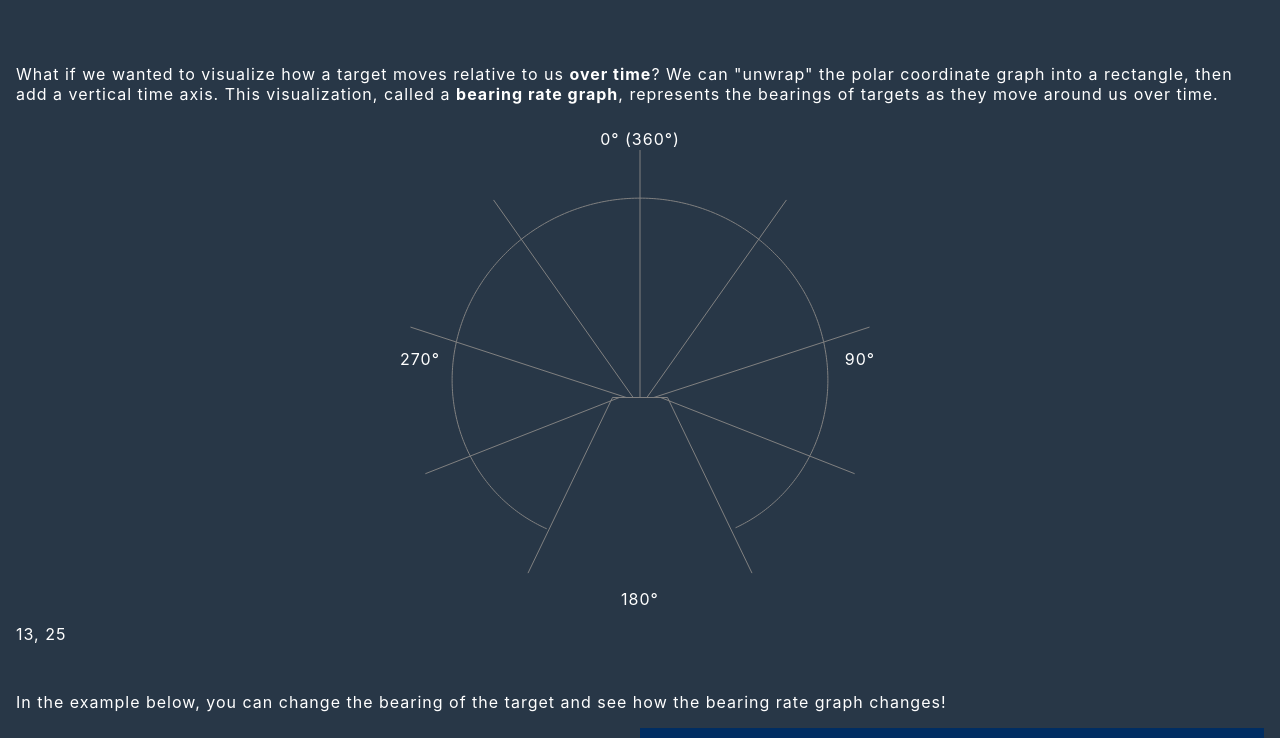
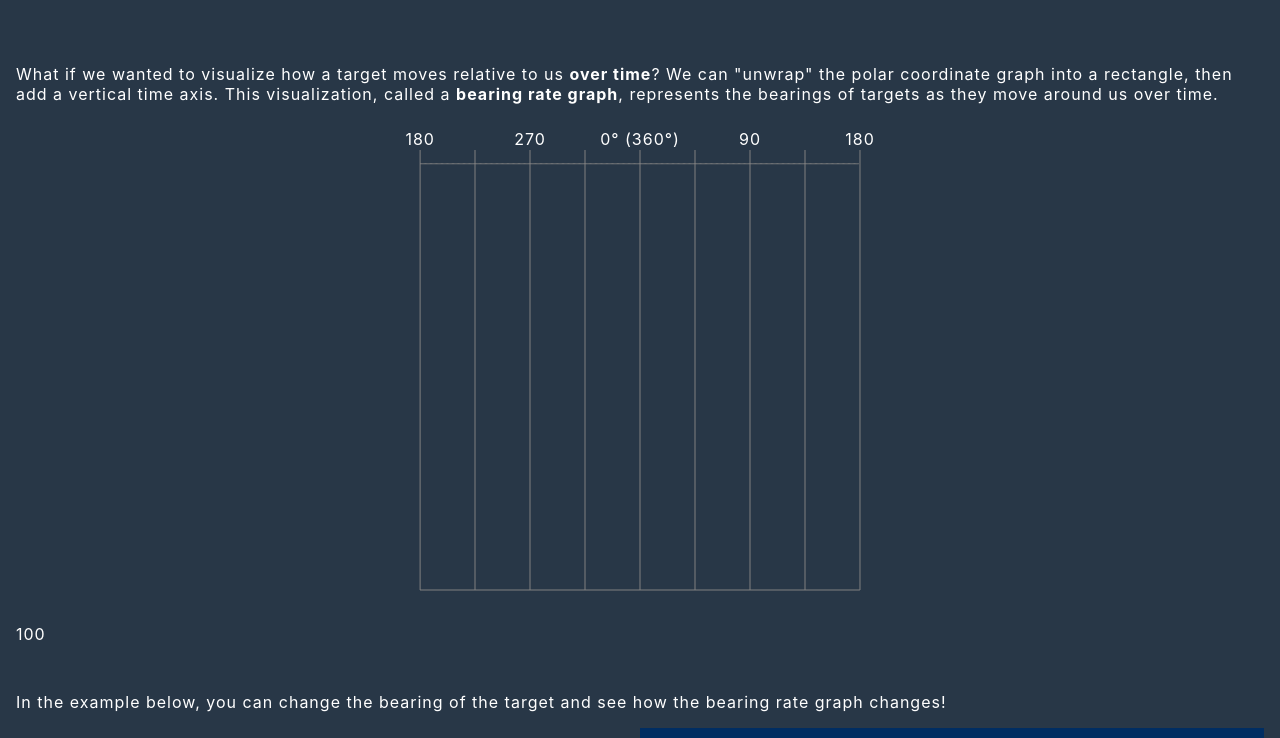
Before and after one commit to harryli0088/bearing-rate-graph, a Svelte app: page / in a window 1280 px wide. Shown: the part 1300-2038 px from the top of the page. Built offline with nearby package versions, Linux system fonts and the light colour scheme.

Commit message:
move numbers

```diff
--- a/src/Components/PolarTransition.svelte
+++ b/src/Components/PolarTransition.svelte
@@ -25,7 +25,7 @@
 
   const interval = setInterval(() => {
     animation.set($animation===1 ? 0 : 1)
-  }, 2000)
+  }, 3000)
   onDestroy(() => clearInterval(interval))
 
   $: x2Scale = scaleLinear().domain(
@@ -61,7 +61,7 @@
   for(let i=0; i<180; ++i) {
     circleDegrees.push(i)
   }
-  $: circlePathRadius = halfWidth * (3 + $animation) / 4
+  $: circlePathRadius = halfWidth * (12 + 3*$animation) / 16
   $: circlePath = circleDegrees.reduce(
     (d, degree) => {
       const { x1, y1 } = getLineDataFromAngle(degree, circlePathRadius)
@@ -71,22 +71,34 @@
     "M"
   )
 
-  const ticks:{angle:number,label:string}[] = [
-    {angle:180.1, label: "180"},
-    {angle:225, label: ""},
-    {angle:270, label: "270"},
-    {angle:315, label: ""},
-    {angle:0, label: "0"},
-    {angle:45, label: ""},
-    {angle:90, label: "90"},
-    {angle:135, label: ""},
-    {angle:179.9, label: "180"},
+  const ticks:{angle:number,label:string, dy:number}[] = [
+    {angle:180.1, label: "180", dy: 15},
+    {angle:225,   label: "",    dy: 0},
+    {angle:270,   label: "270", dy: -5},
+    {angle:315,   label: "",    dy: 0},
+    {angle:0,     label: "",    dy: 0},
+    {angle:45,    label: "",    dy: 0},
+    {angle:90,    label: "90",  dy: -5},
+    {angle:135,   label: "",    dy: 0},
+    {angle:179.999, label: "180", dy: 15},
   ]
 
   $: lineData = ticks.map(t => getLineDataFromAngle(t.angle))
 
+  const ticksWithLabels = ticks.filter(t => t.label.length > 0)
+  const tickEndDy = -5
+  $: textData = ticksWithLabels.map(t => {
+    const { x1, y1 } = getLineDataFromAngle(t.angle)
 
-  $: proxyValue = $animation * 2
+    return {
+      attr: {
+        x: x1,
+        y: y1,
+        dy: tickEndDy*$animation + (1 - $animation)*t.dy
+      },
+      text: t.label,
+    }
+  })
 
 </script>
 
@@ -108,13 +120,13 @@
           <line x1={x2Scale(180)} y1={y2} x2={x2Scale(179.9)} {y2}/>
 
           <text x={0} y={-halfHeight} dy={-5}>0° (360°)</text>
-          <text x={halfWidth} y={0} dy={-5}>90°</text>
-          <text x={0} y={halfHeight} dy={15}>180°</text>
-          <text x={-halfWidth} y={0} dy={-5}>270°</text>
+          {#each textData as text}
+            <text {...text.attr}>{text.text}</text>
+          {/each}
         </g>
       </g>
     </svg>
-    <div>{Math.round(100*$animation)}, {Math.round(100*proxyValue)}</div>
+    <div>{Math.round(100*$animation)}</div>
   </div>
 </main>
 
```
